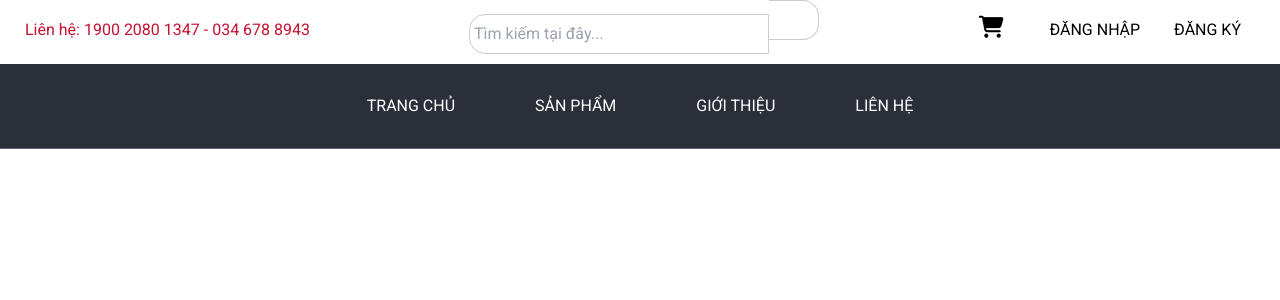
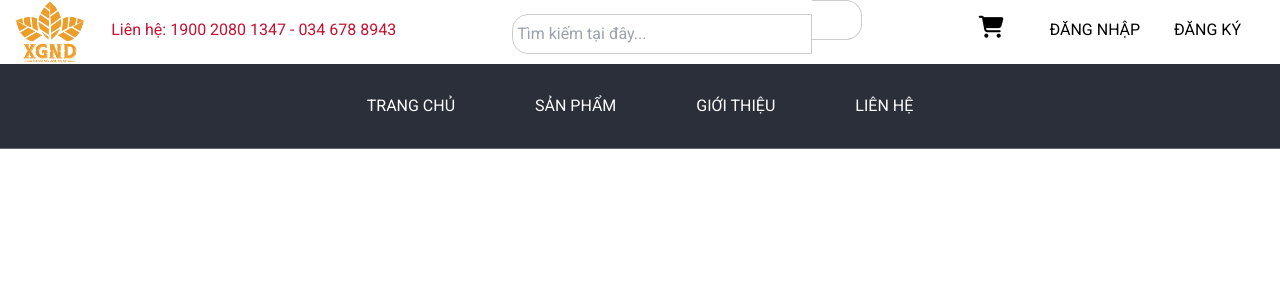
Before and after one commit to ngochai18/Duan1_n1, a PHP site: page /header.php in a window 1280 px wide. Shown: the top 300 px of the page. Run offline with PHP 8.4, Linux system fonts and the light colour scheme; some libraries are stand-ins or nearby versions; some web fonts are replaced.

Commit message:
sửa hearder

```diff
--- a/view/header.php
+++ b/view/header.php
@@ -259,7 +259,9 @@
 <body>
     <div class="container">
         <div id="new-navbar">
-            <div class="new-navbar-text">
+        <img class="w-[70px]" src="view/img-sp/logo.jpg" alt="">
+            <div class="new-navbar-text ml-[-100px]">
+
                 <a href="">
                     <p> Liên hệ: 1900 2080 1347 - 034 678 8943</p>
                 </a>
--- a/view/home.php
+++ b/view/home.php
@@ -87,7 +87,7 @@
 
         </div>
 <div class="main">
-        <div class="card-main">
+        <div class="card-main ml-[230px]">
             <div class="card" data-aos="fade-right"  data-aos-duration="3000">
                 <a href="index1.php?act=danhmucsp&id_danhmuc=2">
                     <img src="https://theme.hstatic.net/200000136259/1000909655/14/home_col2_img4.jpg?v=218" alt="">
```
